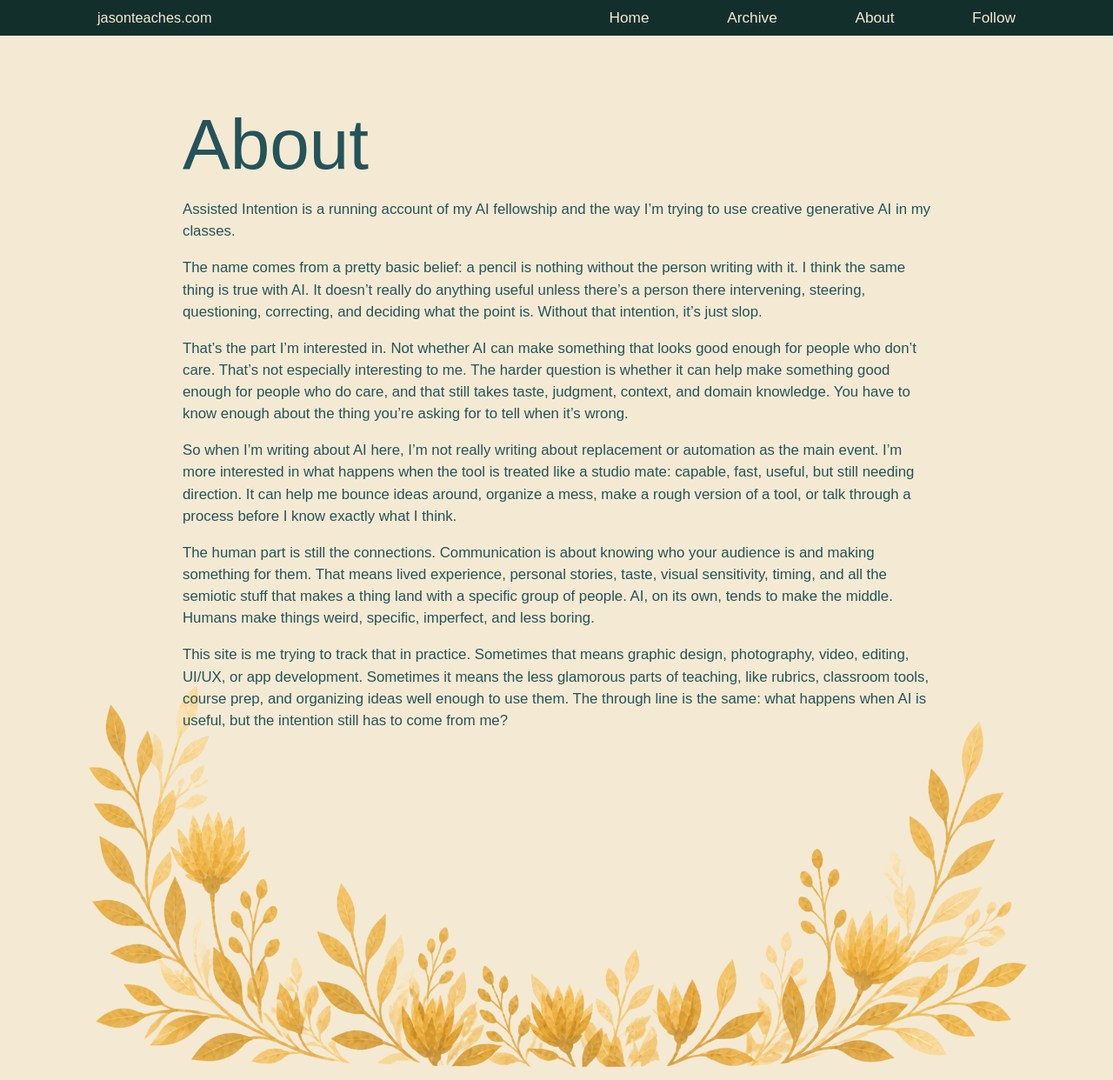
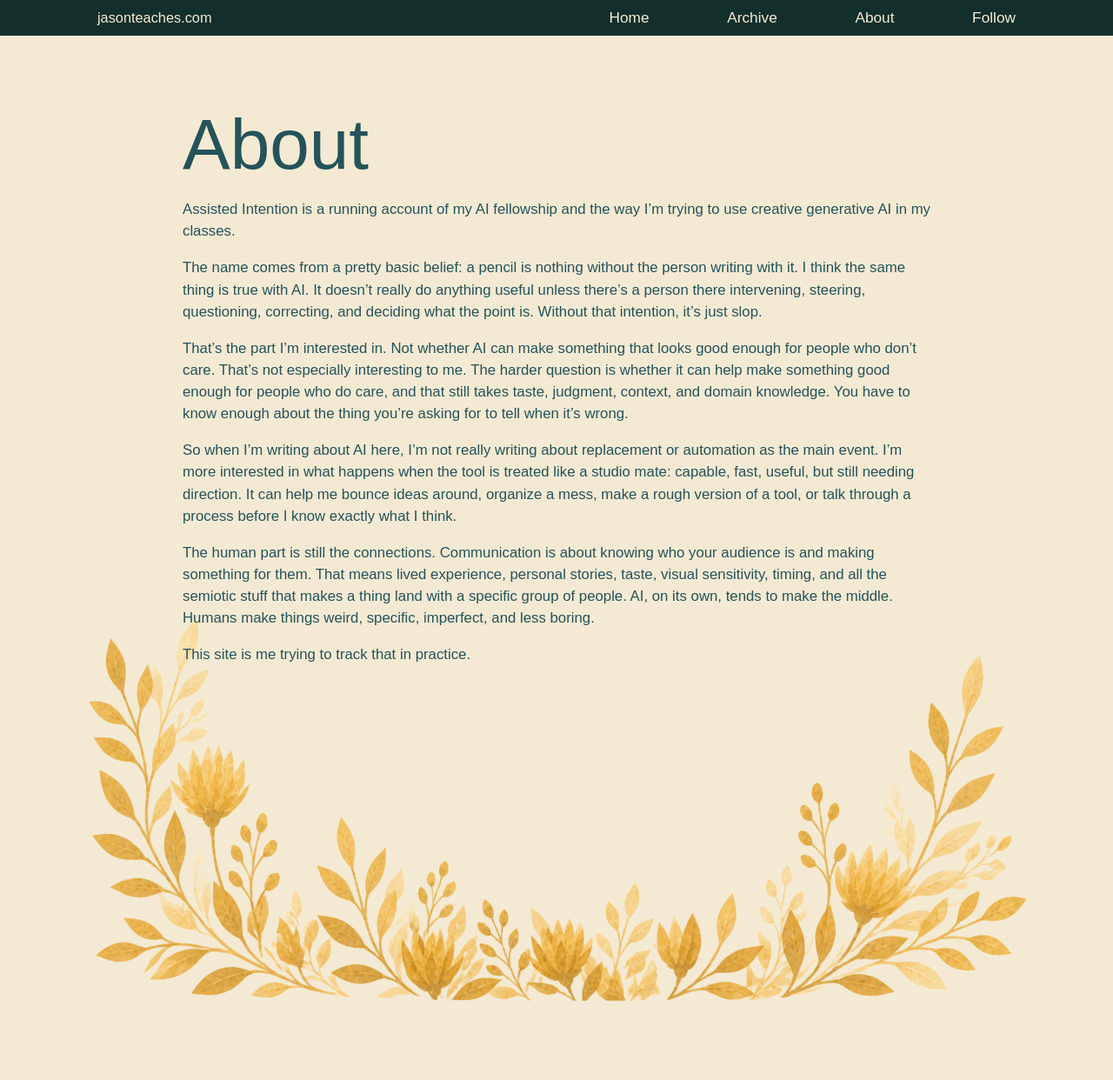
Before and after one commit to jasonthegit/assisted-intention, a Jekyll site: the page built from about.md, in a window 1280 px wide. Shown: the whole page at 87% size. Built offline with Jekyll 4.4.1, drawn with Linux system fonts in a browser that asks for light colours; some web fonts are replaced; after the commit the page ends 1166 px from its top, so only the background shows below that.

Commit message:
Trim about page ending

```diff
--- a/about.md
+++ b/about.md
@@ -14,4 +14,4 @@ So when I'm writing about AI here, I'm not really writing about replacement or a
 
 The human part is still the connections. Communication is about knowing who your audience is and making something for them. That means lived experience, personal stories, taste, visual sensitivity, timing, and all the semiotic stuff that makes a thing land with a specific group of people. AI, on its own, tends to make the middle. Humans make things weird, specific, imperfect, and less boring.
 
-This site is me trying to track that in practice. Sometimes that means graphic design, photography, video, editing, UI/UX, or app development. Sometimes it means the less glamorous parts of teaching, like rubrics, classroom tools, course prep, and organizing ideas well enough to use them. The through line is the same: what happens when AI is useful, but the intention still has to come from me?
+This site is me trying to track that in practice.
```
